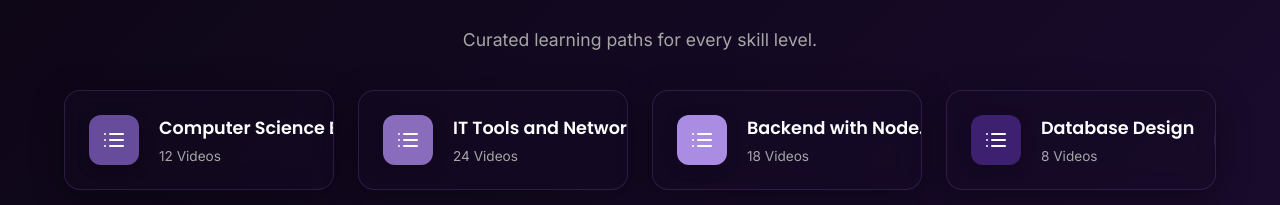
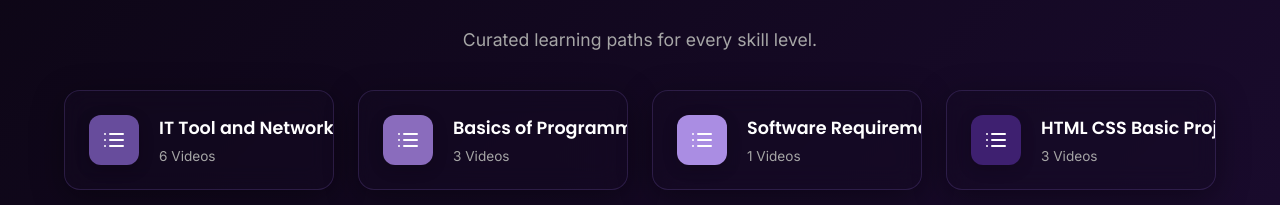
Before and after one commit to SunainaAnand28/learnophobiaa, a React (Vite) app: page / in a window 1280 px wide. Shown: the part 2871-3076 px from the top of the page. Built offline with nearby package versions, Linux system fonts and the light colour scheme.

Commit message:
Updated Youtube Playlist

```diff
--- a/src/components/Playlists.jsx
+++ b/src/components/Playlists.jsx
@@ -4,10 +4,10 @@ import { FiList, FiPlay } from 'react-icons/fi';
 import './Playlists.css';
 
 const PLAYLISTS = [
-    { id: 1, title: 'Computer Science Basics', count: 12, color: 'var(--primary)' },
-    { id: 2, title: 'IT Tools and Network Basics', count: 24, color: '#8a6cbd' },
-    { id: 3, title: 'Backend with Node.js', count: 18, color: '#aa8de3' },
-    { id: 4, title: 'Database Design', count: 8, color: '#3e2070' },
+    { id: 1, title: 'IT Tool and Network Basics', count: 6, color: 'var(--primary)' },
+    { id: 2, title: 'Basics of Programming', count: 3, color: '#8a6cbd' },
+    { id: 3, title: 'Software Requirement Specification', count: 1, color: '#aa8de3' },
+    { id: 4, title: 'HTML CSS Basic Projects', count: 3, color: '#3e2070' },
 ];
 
 const Playlists = () => {
```
